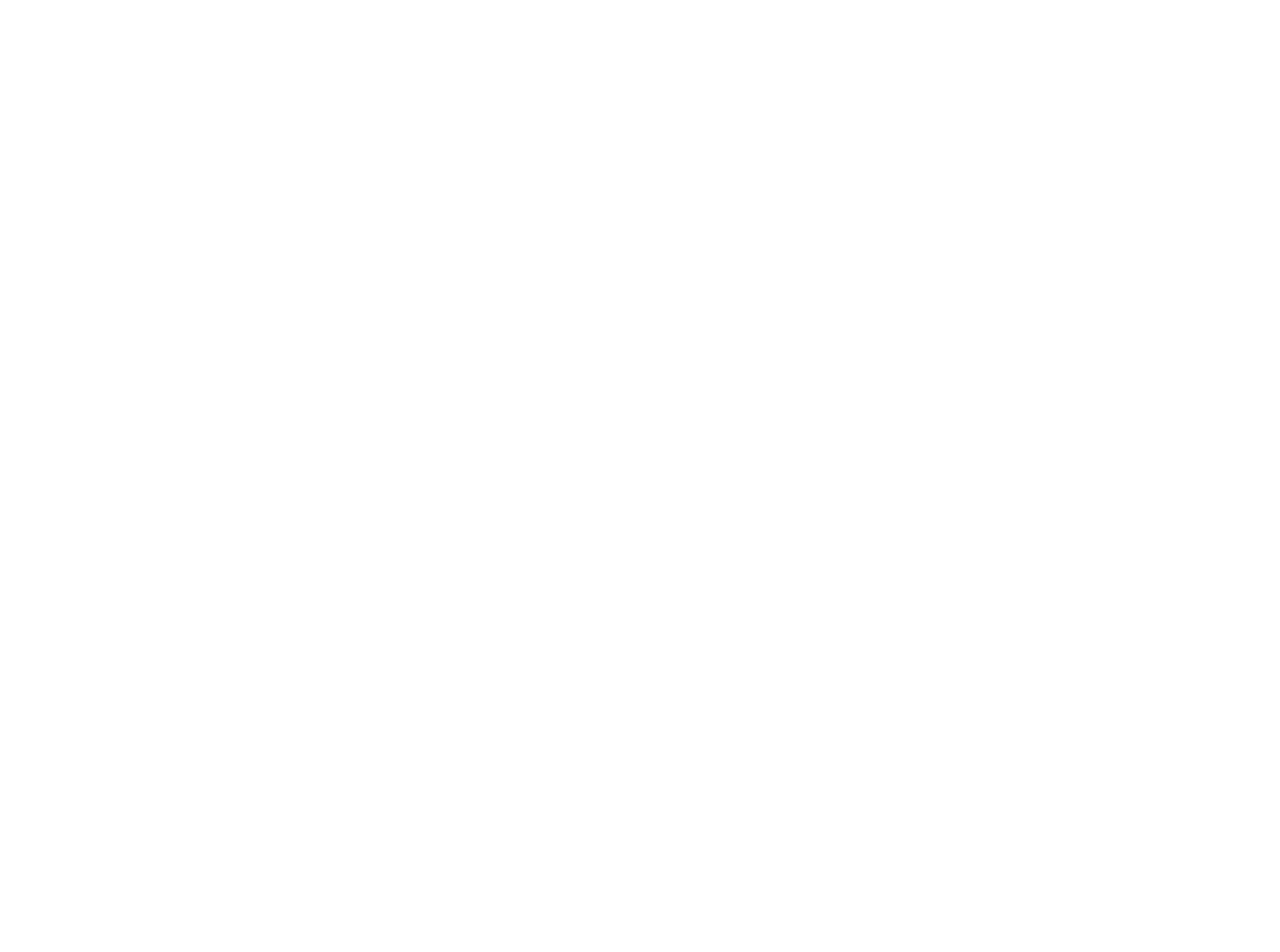
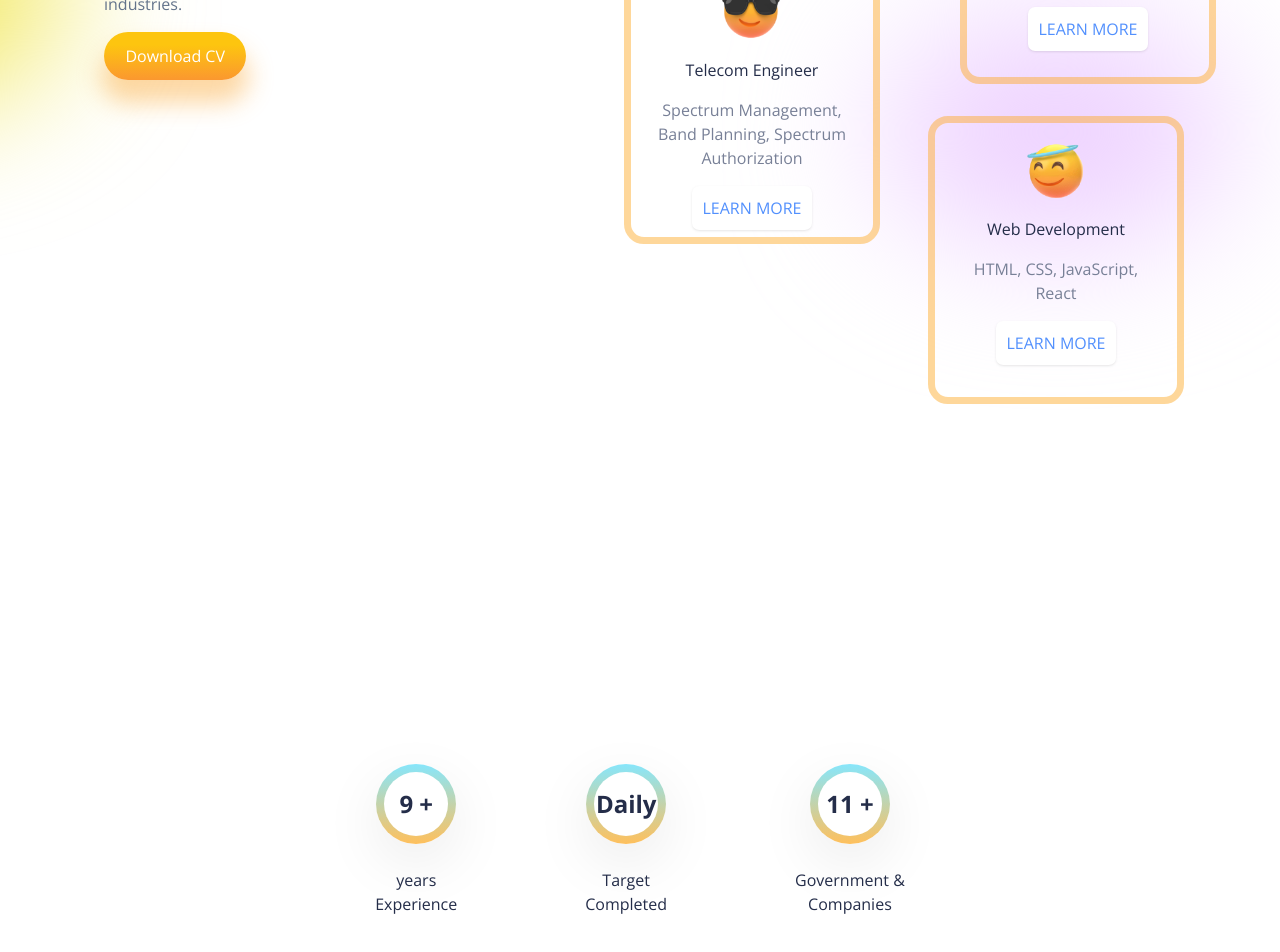
Before and after one commit to YoonMeMe-engr/MyPortfolio-ReactJS, a React (Vite) app: page / in a window 1280 px wide. Shown: the part 1164-2116 px from the top of the page. Before the commit the page ends 968 px from the top, so only its background shows below. Built offline with nearby package versions, Linux system fonts and the light colour scheme; a web font is replaced by a local one.

Commit message:
first commit

```diff
--- a/src/App.jsx
+++ b/src/App.jsx
@@ -1,12 +1,16 @@
 import Navbar from './Components/Navbar/Navbar'
 import './App.css'
 import Intro from './Components/Intro/Intro'
+import Services from './Components/Services/Services'
+import Experiences from './Components/Experiences/Experiences'
 
 export default function App() {
     return (
       <div className='App'>
         <Navbar></Navbar>
         <Intro></Intro>
+        <Services></Services>
+        <Experiences></Experiences>
       </div>
     )
 }
--- /dev/null
+++ b/src/Components/Experiences/Experiences.css
@@ -0,0 +1,26 @@
+.circle {
+    width: 4rem;
+    height: 4rem;
+    background: white;
+    border-radius: 100%;
+    position: relative;
+    display: flex;
+    justify-content: center;
+    align-items: center;
+    font-size: 1.5rem;
+    font-weight: bold;
+    margin-bottom: 2rem;
+}
+
+.circle::before {
+    border-radius: 100%;
+    content: "";
+    background-image: linear-gradient(to bottom, #87e6fb 0%, #ffc05c 100%);
+    position: absolute;
+    top: -8px;
+    left: -8px;
+    right: -8px;
+    bottom: -8px;
+    z-index: -1;
+    box-shadow: var(--boxShadow);
+}
--- /dev/null
+++ b/src/Components/Experiences/Experiences.jsx
@@ -0,0 +1,24 @@
+import React from 'react'
+import './Experiences.css'
+
+export default function Experiences() {
+  return (
+    <div className='experience flex justify-center items-center gap-[8rem] h-[30vh] mb-[3rem]' id='Experiences'>
+        <div className="achievement flex flex-col items-center">
+            <div className="circle">9 +</div>
+            <span>years</span>
+            <span>Experience</span>
+        </div>
+        <div className="achievement flex flex-col items-center">
+            <div className="circle">Daily</div>
+            <span>Target</span>
+            <span>Completed</span>
+        </div>
+        <div className="achievement flex flex-col items-center">
+            <div className="circle">11 +</div>
+            <span>Government &</span>
+            <span>Companies</span>
+        </div>
+    </div>
+  )
+}
--- a/src/Components/Intro/FloatingDiv/FloatingDiv.jsx
+++ b/src/Components/Intro/FloatingDiv/FloatingDiv.jsx
@@ -1,5 +1,4 @@
 import React from 'react'
-import './FloatingDiv.css'
 
 export default function FloatingDiv({image, txt1, txt2}) {
   return (
--- a/src/Components/Intro/Intro.css
+++ b/src/Components/Intro/Intro.css
@@ -13,7 +13,7 @@
     top: -18%;
     left: 56%;
     filter: blur(72px);
-    /* background: #edd0ff; */
+    background: #edd0ff;
 }
 
 .introBlur1 {
--- /dev/null
+++ b/src/Components/Services/Card/Card.css
@@ -0,0 +1,5 @@
+.card {
+    border: 7px solid var(--orangeCard);
+    border-radius: 20px;
+    padding: 0 26px 2rem;
+}
--- /dev/null
+++ b/src/Components/Services/Card/Card.jsx
@@ -0,0 +1,13 @@
+import React from 'react'
+import './Card.css'
+
+export default function Card({emoji, heading, detail}) {
+  return (
+    <div className='card w-[16rem] h-[18rem] absolute flex flex-col gap-[1rem] items-center text-center bg-[rgba(255, 255, 255, 0.26)]'>
+      <img className='transform scale-[0.6] -mb-[2rem] -mt-[1rem]' src={emoji} alt="" />
+      <span>{heading}</span>
+      <span className='text-[#788097] text-[16px]'>{detail}</span>
+      <button className='bg-white shadow shadow-[rgba(0,0,0,0.08)] rounded-[7px] p-[10px] text-[16px] text-[#5290fd]'>LEARN MORE</button>
+</div>
+  )
+}
--- /dev/null
+++ b/src/Components/Services/Services.css
@@ -0,0 +1,16 @@
+.s-btn {
+    width: 8.9rem;
+    height: 3rem;
+    margin-top: 1rem;
+}
+
+.s-blur1 {
+    top: 65rem;
+    left: -18rem;
+    background: rgb(240, 229, 78);
+}
+
+.s-blur2 {
+    top: 14rem;
+    left: 15rem;
+}
--- /dev/null
+++ b/src/Components/Services/Services.jsx
@@ -0,0 +1,66 @@
+import React from 'react'
+import Glasses from '../../assets/img/glasses.png'
+import HeartEMOJI from '../../assets/img/heartemoji.png'
+import Humble from '../../assets/img/humble.png'
+import Resume from '../../assets/Yoon Me Me Resume.pdf'
+import { motion } from "framer-motion"
+import Card from './Card/Card'
+import './Services.css'
+
+export default function Services() {
+    const transition = {duration : 2, type: 'spring'}
+  return (
+    <div className='services px-[3rem] h-[90vh] flex mb-[13rem]' id='Services'>
+        <div className="s-left w-[50%]">
+            <h1 className='text-[2.5rem] font-bold'>My Awesome</h1>
+            <div className='text-5xl font-bold text-[#fca61f]'>Services</div>
+            <p className='text-slate-500 mt-[1rem]'>I share a lot of knowledge related with IT fields, Telecom fields, Web Development
+                fields and other related fields on my own YouTube Channel and I search my career with engineer position in trending industries.
+            </p>
+            <a href={Resume} target='_blank' className=''>
+              <button className='button s-btn'>Download CV</button>
+            </a>
+            <div className="blur s-blur1"></div>
+        </div>
+        <div className="cards w-[50%] relative">
+          <motion.div
+          initial={{left: '10rem', top: '0rem'}}
+          whileInView={{left: '20rem'}}
+          transition={transition}
+          className="left-[20rem] absolute">
+            <Card
+            emoji={HeartEMOJI}
+            heading={'IT Engineer'}
+            detail={'ISP, IXP, Data Center'}
+            ></Card>
+          </motion.div>
+
+          <motion.div
+          initial={{left: '10rem', top: '10rem'}}
+          whileInView={{left: '-1rem'}}
+          transition={transition}
+          className="-left-[1rem] top-[12rem] absolute">
+            <Card
+            emoji={Glasses}
+            heading={'Telecom Engineer'}
+            detail={'Spectrum Management, Band Planning, Spectrum Authorization'}
+            ></Card>
+          </motion.div>
+
+          <motion.div
+          initial={{left: '15rem', top: '20rem'}}
+          whileInView={{left: '18rem'}}
+          transition={transition}
+          className="left-[18rem] top-[22rem] absolute">
+            <Card
+            emoji={Humble}
+            heading={'Web Development'}
+            detail={'HTML, CSS, JavaScript, React'}
+            ></Card>
+          </motion.div>
+
+          <div className="blur s-blur2"></div>
+        </div>
+    </div>
+  )
+}
```
Also changed, not shown: src/Components/Intro/FloatingDiv/FloatingDiv.css (deleted).
